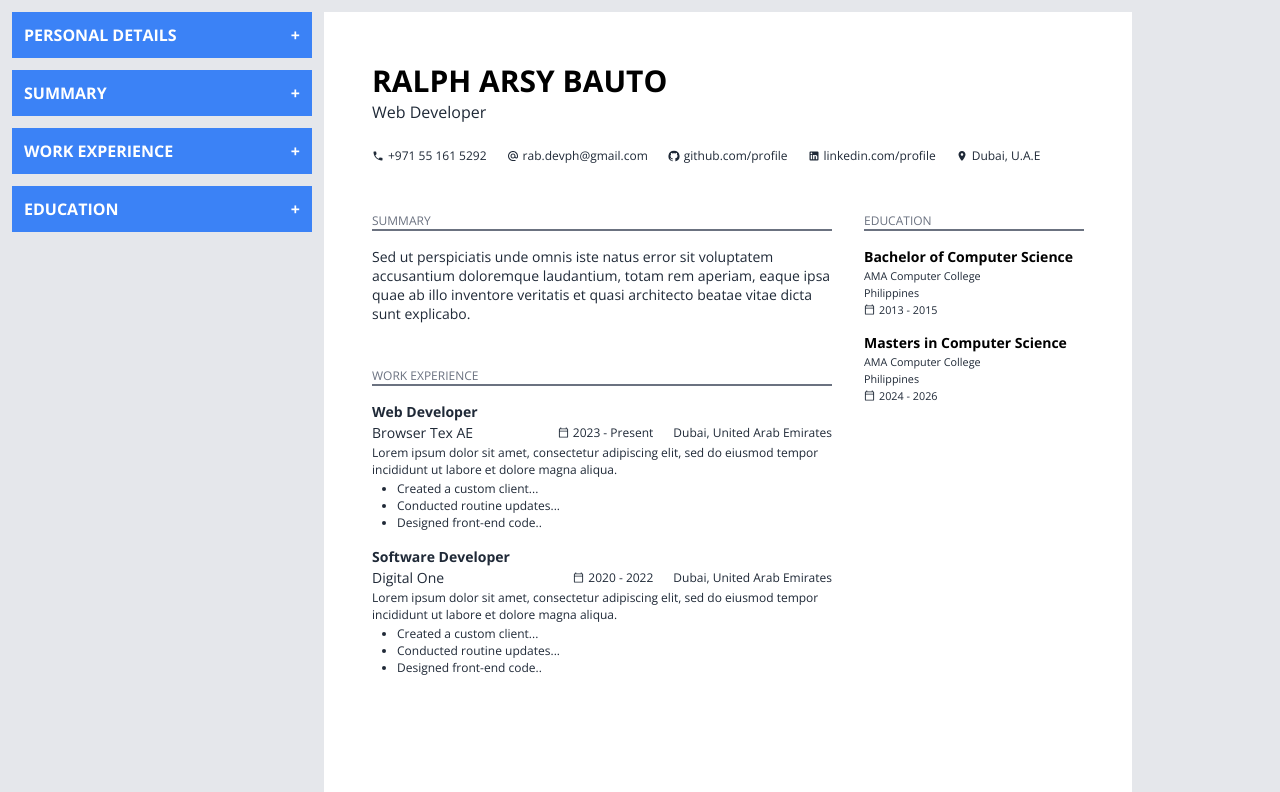
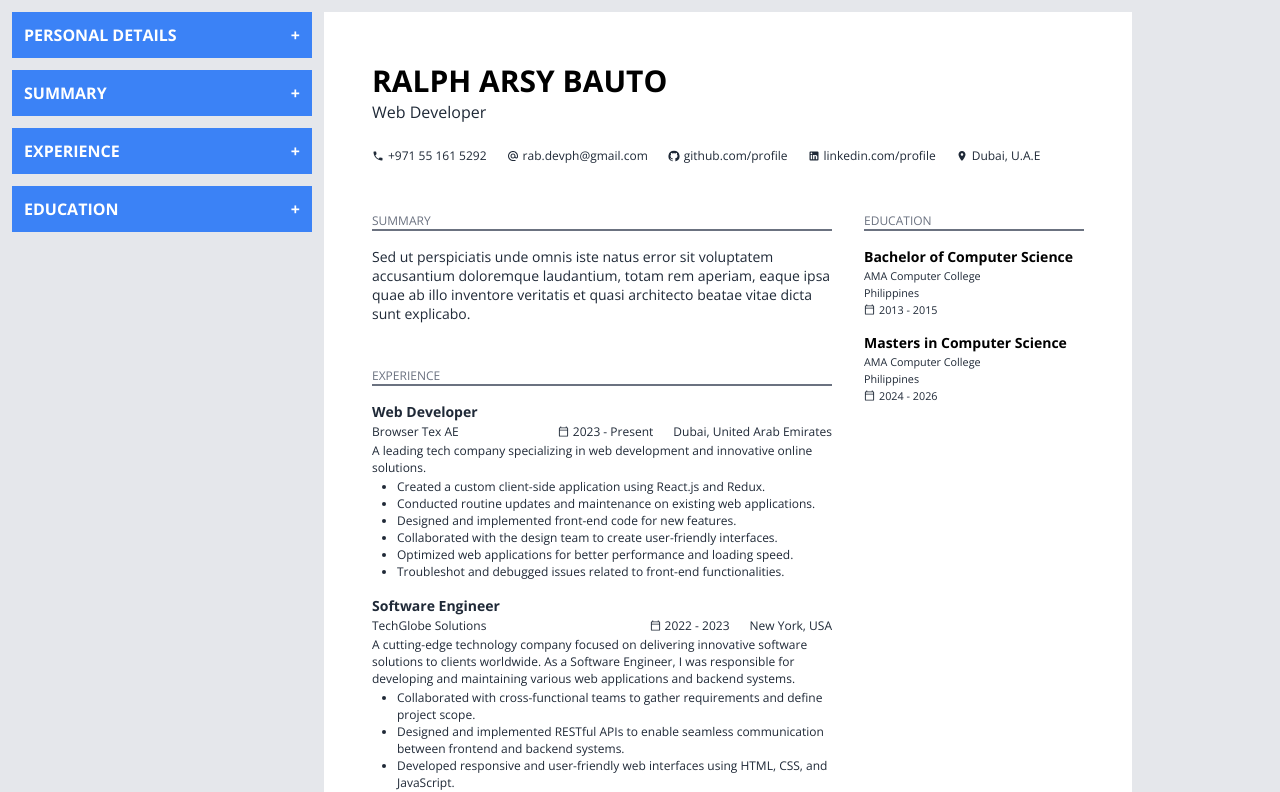
Before and after one commit to rabdevph/react-cv-builder, a React app: page / in a window 1280 px wide. Shown: the top 792 px of the page. Built offline with nearby package versions, Linux system fonts and the light colour scheme; the HTML template or start-up script is replaced by a standard one.

Commit message:
Modify exprience and education form and class names

```diff
--- a/src/App.jsx
+++ b/src/App.jsx
@@ -5,11 +5,11 @@ import { v4 as uuidv4 } from 'uuid';
 import { PersonalDetailsForm } from './sections/PersonalDetailsForm.jsx';
 import { SummaryForm } from './sections/SummaryForm.jsx';
 import { EducationForm } from './sections/EducationForm.jsx';
-import { WorkExperienceForm } from './sections/WorkExperienceForm.jsx';
+import { ExperienceForm } from './sections/ExperienceForm.jsx';
 import { PersonalDetails } from './sections/PersonalDetails.jsx';
 import { Summary } from './sections/Summary.jsx';
 import { Education } from './sections/Education.jsx';
-import { WorkExperience } from './sections/WorkExperience.jsx';
+import { Experience } from './sections/Experience.jsx';
 
 import './App.css';
 
@@ -60,30 +60,68 @@ function App() {
         details: {
           title: 'Web Developer',
           company: 'Browser Tex AE',
-          description:
-            'Lorem ipsum dolor sit amet, consectetur adipiscing elit, sed do eiusmod tempor incididunt ut labore et dolore magna aliqua.',
+          description: 'A leading tech company specializing in web development and innovative online solutions.',
           location: 'Dubai, United Arab Emirates',
           'start-year': '2023',
           'end-year': 'Present',
-          tasks: ['Created a custom client...', 'Conducted routine updates...', 'Designed front-end code..'],
+          tasks: [
+            'Created a custom client-side application using React.js and Redux.',
+            'Conducted routine updates and maintenance on existing web applications.',
+            'Designed and implemented front-end code for new features.',
+            'Collaborated with the design team to create user-friendly interfaces.',
+            'Optimized web applications for better performance and loading speed.',
+            'Troubleshot and debugged issues related to front-end functionalities.',
+          ],
         },
       },
       {
         id: uuidv4(),
         isVisible: true,
         details: {
-          title: 'Software Developer',
-          company: 'Digital One',
+          title: 'Software Engineer',
+          company: 'TechGlobe Solutions',
           description:
-            'Lorem ipsum dolor sit amet, consectetur adipiscing elit, sed do eiusmod tempor incididunt ut labore et dolore magna aliqua.',
-          location: 'Dubai, United Arab Emirates',
-          'start-year': '2020',
-          'end-year': '2022',
-          tasks: ['Created a custom client...', 'Conducted routine updates...', 'Designed front-end code..'],
+            'A cutting-edge technology company focused on delivering innovative software solutions to clients worldwide. As a Software Engineer, I was responsible for developing and maintaining various web applications and backend systems.',
+          location: 'New York, USA',
+          'start-year': '2022',
+          'end-year': '2023',
+          tasks: [
+            'Collaborated with cross-functional teams to gather requirements and define project scope.',
+            'Designed and implemented RESTful APIs to enable seamless communication between frontend and backend systems.',
+            'Developed responsive and user-friendly web interfaces using HTML, CSS, and JavaScript.',
+            'Integrated third-party APIs to add new functionalities and features to existing applications.',
+            'Performed code reviews and provided constructive feedback to team members.',
+            'Conducted unit testing and bug fixing to ensure high-quality code delivery.',
+          ],
         },
       },
     ],
-    project: [],
+    project: [
+      {
+        project: 'E-commerce Website',
+        description:
+          'A fully functional e-commerce website that allows users to browse products, add items to their cart, and complete the checkout process.',
+        features: [
+          'User authentication and registration.',
+          'Product catalog with search and filtering options.',
+          'Shopping cart and order management.',
+          'Secure payment processing using Stripe API.',
+          'Admin dashboard to manage products and orders.',
+        ],
+      },
+      {
+        project: 'Task Manager App',
+        description:
+          'A task management application that helps users organize and track their daily tasks and activities.',
+        features: [
+          'User login and registration.',
+          'Create, edit, and delete tasks with due dates and priorities.',
+          'Organize tasks into different categories or projects.',
+          'Set reminders and notifications for upcoming deadlines.',
+          'Collaborate with team members by sharing tasks and updates.',
+        ],
+      },
+    ],
   });
 
   const updateData = (property, data) => {
@@ -102,7 +140,7 @@ function App() {
       <div className="cv-forms">
         <PersonalDetailsForm updateData={updateData} />
         <SummaryForm data={data} updateData={updateData} />
-        <WorkExperienceForm data={data} updateData={updateData} />
+        <ExperienceForm data={data} updateData={updateData} />
         <EducationForm data={data} updateData={updateData} />
       </div>
       <div className="cv-wrapper">
@@ -111,7 +149,7 @@ function App() {
           <div className="general-info-wrapper">
             <div className="left-panel">
               <Summary data={data} />
-              <WorkExperience data={data} />
+              <Experience data={data} />
             </div>
             <div className="right-panel">
               <Education data={data} />
--- a/src/sections/EducationForm.jsx
+++ b/src/sections/EducationForm.jsx
@@ -22,6 +22,7 @@ export const EducationForm = ({ data, updateData }) => {
     },
   };
   const [collapsed, setCollapsed] = useState(false);
+  const [isFormVisible, setIsFormVisible] = useState(false);
   const [formValues, setFormValues] = useState(defaultFormValues);
 
   const isNotEmptyArray = (obj) => {
@@ -30,6 +31,11 @@ export const EducationForm = ({ data, updateData }) => {
 
   const toggleCollapse = () => {
     setCollapsed((prevState) => !prevState);
+    setIsFormVisible(false);
+  };
+
+  const toggleFormVisiblity = () => {
+    setIsFormVisible((prevState) => !prevState);
   };
 
   const handleInputChange = (e) => {
@@ -50,9 +56,10 @@ export const EducationForm = ({ data, updateData }) => {
     education ? updateData('education', [...education, formValues]) : updateData('education', [formValues]);
     setFormValues(defaultFormValues);
     e.target.reset();
+    setIsFormVisible((prevState) => !prevState);
   };
 
-  const toggleVisibility = (id) => {
+  const toggleEducationVisibility = (id) => {
     if (isNotEmptyArray(education)) {
       const updatedEducation = education.map((eduData) => {
         if (eduData.id === id) {
@@ -73,28 +80,48 @@ export const EducationForm = ({ data, updateData }) => {
 
   return (
     <div className="form-wrapper">
-      <button className={`form-collapse-btn ${collapsed ? 'collapsed' : ''}`} onClick={toggleCollapse}>
+      <button className={`collapse-btn ${collapsed ? 'collapsed' : ''}`} onClick={toggleCollapse}>
         EDUCATION
       </button>
-      <div className={`form-collapse-wrapper ${collapsed ? 'collapsed' : ''}`}>
-        <form className="form" onSubmit={handleFormSubmit}>
+      <div className={`collapse-wrapper ${collapsed ? 'collapsed' : ''}`}>
+        {!isFormVisible && (
+          <div className="new-button-wrapper">
+            <button className="new-button | control-button" id="new-button" onClick={toggleFormVisiblity}>
+              NEW
+            </button>
+          </div>
+        )}
+
+        {isFormVisible && (
+          <form className="education | form" onSubmit={handleFormSubmit}>
             <Input id="degree" label="degree" handleInputChange={handleInputChange} />
             <Input id="school" label="school" handleInputChange={handleInputChange} />
             <Input id="country" label="Country" handleInputChange={handleInputChange} />
             <Input id="start-year" label="start year" handleInputChange={handleInputChange} />
             <Input id="end-year" label="end year" handleInputChange={handleInputChange} />
-          <input type="submit" className="add-button" id="add-btn" value="ADD" />
+
+            <div className="controls-wrapper">
+              <input
+                type="button"
+                className="close-button | control-button"
+                id="close-button"
+                value="CLOSE"
+                onClick={toggleFormVisiblity}
+              />
+              <input type="submit" className="add-button | control-button" id="add-btn" value="ADD" />
+            </div>
           </form>
+        )}
         {isNotEmptyArray(education) && (
           <div className="education-list">
             {education.map((eduData) => {
               const { id, isVisible, details } = eduData;
               const { degree } = details;
               return (
-                <div className="education-list-degree" key={id}>
+                <div className="education-list-item" key={id}>
                   <p className="degree">{degree}</p>
-                  <div className="education-list-controls">
-                    <button type="button" className="visibility-button" onClick={() => toggleVisibility(id)}>
+                  <div className="controls-wrapper">
+                    <button type="button" className="visibility-button" onClick={() => toggleEducationVisibility(id)}>
                       {isVisible && (
                         <VisibilityOffIcon
                           sx={{
--- a/src/sections/WorkExperience.jsx
+++ b/src/sections/Experience.jsx
@@ -1,6 +1,6 @@
 import CalendarTodayOutlinedIcon from '@mui/icons-material/CalendarTodayOutlined';
 
-export const WorkExperience = ({ data }) => {
+export const Experience = ({ data }) => {
   const { experience } = data;
 
   const isNotEmptyArray = (obj) => {
@@ -11,14 +11,14 @@ export const WorkExperience = ({ data }) => {
     <>
       {!isNotEmptyArray(experience) && (
         <div className="section-placeholder">
-          <p>WORK EXPERIENCE</p>
+          <p>EXPERIENCE</p>
         </div>
       )}
 
       {isNotEmptyArray(experience) && (
-        <div className="work-experience section-wrapper">
+        <div className="experience section-wrapper">
           <div className="section-heading">
-            <p>WORK EXPERIENCE</p>
+            <p>EXPERIENCE</p>
             <div className="section-hr"></div>
           </div>
           <div className="section-content">
@@ -36,19 +36,19 @@ export const WorkExperience = ({ data }) => {
               return (
                 isVisible && (
                   <div className="section-content-item" key={id}>
-                    <p className="work-experience-title">{title}</p>
-                    <div className="work-experience-details">
-                      <p className="work-experience-company">{company}</p>
-                      <div className="work-experience-year">
+                    <p className="experience-title">{title}</p>
+                    <div className="experience-details">
+                      <p className="experience-company">{company}</p>
+                      <div className="experience-year">
                         <CalendarTodayOutlinedIcon sx={{ fontSize: 11, color: '#1f2937' }} />
                         <p>
                           {startYear} - {endYear}
                         </p>
                       </div>
-                      <p className="work-experience-location">{location}</p>
+                      <p className="experience-location">{location}</p>
                     </div>
-                    <p className="work-experience-description">{description}</p>
-                    <ul className="work-experience-tasks">
+                    <p className="experience-description">{description}</p>
+                    <ul className="experience-tasks">
                       {tasks.map((task, index) => {
                         return <li key={index}>{task}</li>;
                       })}
--- a/src/sections/WorkExperienceForm.jsx
+++ b/src/sections/ExperienceForm.jsx
@@ -9,7 +9,7 @@ import VisibilityIcon from '@mui/icons-material/Visibility';
 import VisibilityOffIcon from '@mui/icons-material/VisibilityOff';
 import DeleteOutlineIcon from '@mui/icons-material/DeleteOutline';
 
-export const WorkExperienceForm = ({ data, updateData }) => {
+export const ExperienceForm = ({ data, updateData }) => {
   const { experience } = data;
   const defaultFormValues = {
     id: uuidv4(),
@@ -25,6 +25,7 @@ export const WorkExperienceForm = ({ data, updateData }) => {
     },
   };
   const [collapsed, setCollapsed] = useState(false);
+  const [isFormVisible, setIsFormVisible] = useState(false);
   const [formValues, setFormValues] = useState(defaultFormValues);
 
   const isNotEmptyArray = (obj) => {
@@ -33,6 +34,11 @@ export const WorkExperienceForm = ({ data, updateData }) => {
 
   const toggleCollapse = () => {
     setCollapsed((prevState) => !prevState);
+    setIsFormVisible(false);
+  };
+
+  const toggleFormVisiblity = () => {
+    setIsFormVisible((prevState) => !prevState);
   };
 
   const handleInputChange = (e) => {
@@ -68,23 +74,24 @@ export const WorkExperienceForm = ({ data, updateData }) => {
       : updateData('experience', [formValues]);
     setFormValues(defaultFormValues);
     e.target.reset();
+    setIsFormVisible((prevState) => !prevState);
   };
 
-  const toggleVisibility = (id) => {
+  const toggleExpVisibility = (id) => {
     if (isNotEmptyArray(experience)) {
-      const updatedExperience = experience.map((workExpData) => {
-        if (workExpData.id === id) {
-          return { ...workExpData, isVisible: !workExpData.isVisible };
+      const updatedExperience = experience.map((expData) => {
+        if (expData.id === id) {
+          return { ...expData, isVisible: !expData.isVisible };
         }
-        return workExpData;
+        return expData;
       });
       updateData('experience', updatedExperience);
     }
   };
 
-  const deleteWorkExperience = (id) => {
+  const deleteExperience = (id) => {
     if (isNotEmptyArray(experience)) {
-      const updatedExperience = experience.filter((workExpData) => workExpData.id !== id);
+      const updatedExperience = experience.filter((expData) => expData.id !== id);
       updateData('experience', updatedExperience);
     }
   };
@@ -92,11 +99,20 @@ export const WorkExperienceForm = ({ data, updateData }) => {
   return (
     <div>
       <div className="form-wrapper">
-        <button className={`form-collapse-btn ${collapsed ? 'collapsed' : ''}`} onClick={toggleCollapse}>
-          WORK EXPERIENCE
+        <button className={`collapse-btn ${collapsed ? 'collapsed' : ''}`} onClick={toggleCollapse}>
+          EXPERIENCE
         </button>
-        <div className={`form-collapse-wrapper ${collapsed ? 'collapsed' : ''}`}>
-          <form className="form" onSubmit={handleFormSubmit}>
+        <div className={`collapse-wrapper ${collapsed ? 'collapsed' : ''}`}>
+          {!isFormVisible && (
+            <div className="new-button-wrapper">
+              <button className="new-button | control-button" id="new-button" onClick={toggleFormVisiblity}>
+                NEW
+              </button>
+            </div>
+          )}
+
+          {isFormVisible && (
+            <form className="experience | form" onSubmit={handleFormSubmit}>
               <Input id="title" label="position" handleInputChange={handleInputChange} />
               <Input id="company" label="company" handleInputChange={handleInputChange} />
               <Input id="description" label="description" handleInputChange={handleInputChange} />
@@ -108,19 +124,30 @@ export const WorkExperienceForm = ({ data, updateData }) => {
                 label="Tasks/Accomplishments&#10;* press Enter key between entries"
                 handleInputChange={handleInputChange}
               />
-            <input type="submit" className="add-button" id="add-btn" value="ADD" />
+
+              <div className="controls-wrapper">
+                <input
+                  type="button"
+                  className="close-button | control-button"
+                  id="close-button"
+                  value="CLOSE"
+                  onClick={toggleFormVisiblity}
+                />
+                <input type="submit" className="add-button | control-button" id="add-btn" value="ADD" />
+              </div>
             </form>
+          )}
+
           {isNotEmptyArray(experience) && (
-            <div className="work-experience-list">
-              {experience.map((workExpData) => {
-                const { id, isVisible, details } = workExpData;
+            <div className="experience-list">
+              {experience.map((expData) => {
+                const { id, isVisible, details } = expData;
                 const { title } = details;
                 return (
-                  <div className="work-experience-list-position" key={id}>
+                  <div className="experience-list-item" key={id}>
                     <p className="position">{title}</p>
-                    <div className="work-experience-list-controls">
-                      {' '}
-                      <button type="button" className="visibility-button" onClick={() => toggleVisibility(id)}>
+                    <div className="controls-wrapper">
+                      <button type="button" className="visibility-button" onClick={() => toggleExpVisibility(id)}>
                         {isVisible && (
                           <VisibilityOffIcon
                             sx={{
@@ -143,7 +170,7 @@ export const WorkExperienceForm = ({ data, updateData }) => {
                           />
                         )}
                       </button>
-                      <button type="button" className="delete-button" onClick={() => deleteWorkExperience(id)}>
+                      <button type="button" className="delete-button" onClick={() => deleteExperience(id)}>
                         <DeleteOutlineIcon
                           sx={{
                             fontSize: 14,
--- a/src/sections/PersonalDetailsForm.jsx
+++ b/src/sections/PersonalDetailsForm.jsx
@@ -40,11 +40,11 @@ export const PersonalDetailsForm = ({ updateData }) => {
 
   return (
     <div className="form-wrapper">
-      <button className={`form-collapse-btn ${collapsed ? 'collapsed' : ''}`} onClick={toggleCollapse}>
+      <button className={`collapse-btn ${collapsed ? 'collapsed' : ''}`} onClick={toggleCollapse}>
         PERSONAL DETAILS
       </button>
-      <div className={`form-collapse-wrapper ${collapsed ? 'collapsed' : ''}`}>
-        <form className="form" onSubmit={handleFormSubmit}>
+      <div className={`collapse-wrapper ${collapsed ? 'collapsed' : ''}`}>
+        <form className="personal | form" onSubmit={handleFormSubmit}>
           <Input id="name" label="name" handleInputChange={handleInputChange} />
           <Input id="profession" label="profession" handleInputChange={handleInputChange} />
           <Input id="phone" label="phone number" handleInputChange={handleInputChange} />
@@ -52,7 +52,7 @@ export const PersonalDetailsForm = ({ updateData }) => {
           <Input id="github" label="github profile" handleInputChange={handleInputChange} />
           <Input id="linkedin" label="linkedin profile" handleInputChange={handleInputChange} />
           <Input id="address" label="address" handleInputChange={handleInputChange} />
-          <input type="submit" className="update-button" id="update-btn" value="UPDATE" />
+          <input type="submit" className="update-button | control-button" id="update-btn" value="UPDATE" />
         </form>
       </div>
     </div>
--- a/src/sections/SummaryForm.jsx
+++ b/src/sections/SummaryForm.jsx
@@ -47,13 +47,14 @@ export const SummaryForm = ({ data, updateData }) => {
 
   return (
     <div className="form-wrapper">
-      <button className={`form-collapse-btn ${collapsed ? 'collapsed' : ''}`} onClick={toggleCollapse}>
+      <button className={`collapse-btn ${collapsed ? 'collapsed' : ''}`} onClick={toggleCollapse}>
         SUMMARY
       </button>
-      <div className={`form-collapse-wrapper ${collapsed ? 'collapsed' : ''}`}>
-        <form className="form" onSubmit={handleFormSubmit}>
-          <TextArea id="content" label="Summary" handleInputChange={handleInputChange} />
-          <div className="controls">
+      <div className={`collapse-wrapper ${collapsed ? 'collapsed' : ''}`}>
+        <form className="summary | form" onSubmit={handleFormSubmit}>
+          <TextArea id="content" label="summary" handleInputChange={handleInputChange} />
+
+          <div className="controls-wrapper">
             {!isEmptyObject(summary) && (
               <button type="button" className="visibility-button" onClick={toggleSummaryVisibility}>
                 {isVisible && (
@@ -80,7 +81,7 @@ export const SummaryForm = ({ data, updateData }) => {
               </button>
             )}
 
-            <input type="submit" className="update-button" id="update-btn" value="UPDATE" />
+            <input type="submit" className="update-button | control-button" id="update-btn" value="UPDATE" />
           </div>
         </form>
       </div>
--- a/src/styles/cv.css
+++ b/src/styles/cv.css
@@ -89,33 +89,33 @@
 }
 
 /* EXPERIENCE */
-.work-experience-title {
+.experience-title {
   font-family: 'Open Sans Bold';
+  /* font-size: 1rem; */
 }
 
-.work-experience-details {
+.experience-details {
   display: flex;
   align-items: center;
   font-size: 0.75rem;
   gap: 1.25rem;
 }
 
-.work-experience-company {
+.experience-company {
   flex: 1;
-  font-size: 0.875rem;
 }
 
-.work-experience-year {
+.experience-year {
   display: flex;
   align-items: center;
   gap: 4px;
 }
 
-.work-experience-description {
+.experience-description {
   font-size: 0.75rem;
 }
 
-.work-experience-tasks {
+.experience-tasks {
   font-size: 0.75rem;
   padding-left: 25px;
 }
--- a/src/styles/forms.css
+++ b/src/styles/forms.css
@@ -3,36 +3,7 @@
   background-color: #ffffff;
 }
 
-.form {
-  display: flex;
-  flex-direction: column;
-  gap: 8px;
-}
-
-.form-collapse-wrapper {
-  display: flex;
-  flex-direction: column;
-  gap: 8px;
-  width: 300px;
-  max-width: 480px;
-  max-height: 0;
-  overflow: hidden;
-  transition: max-height 0.2s ease-out;
-  visibility: hidden;
-}
-
-.form-collapse-wrapper.collapsed {
-  max-height: 1000px;
-  padding: 12px;
-  visibility: visible;
-}
-
-.form.collapsed {
-  max-height: 500px;
-  padding: 12px;
-}
-
-.form-collapse-btn {
+.collapse-btn {
   background-color: #3b82f6;
   border: none;
   color: #ffffff;
@@ -44,31 +15,96 @@
   width: 100%;
 }
 
-.form-collapse-btn::after {
+.collapse-btn::after {
   content: '\002B';
   color: #ffffff;
   float: right;
   font-weight: bold;
 }
 
-.form-collapse-btn:hover {
+.collapse-btn:hover {
   background-color: #2563eb;
 }
 
-.form-collapse-btn.collapsed::after {
+.collapse-btn.collapsed::after {
   content: '\2212';
 }
 
-.form-label {
-  display: block;
-  font-family: 'Open Sans Semi-Bold';
-  font-size: 0.675rem;
-  padding-bottom: 4px;
+.collapse-wrapper {
+  display: flex;
+  flex-direction: column;
+  gap: 8px;
+  width: 300px;
+  max-width: 480px;
+  max-height: 0;
+  overflow: hidden;
 }
 
+.collapse-wrapper.collapsed {
+  max-height: 1000px;
+  padding: 12px;
+}
+
+.form {
+  display: flex;
+  flex-direction: column;
+  border: 1px solid #bfdbfe;
+  gap: 8px;
+  padding: 12px;
+}
+
+.new-button-wrapper {
+  display: flex;
+  justify-content: center;
+  border: 1px solid #bfdbfe;
+  padding: 24px;
+}
+
+.control-button {
+  background-color: #3b82f6;
+  border: none;
+  color: #ffffff;
+  cursor: pointer;
+  font-size: 0.675rem;
+  font-weight: bold;
+  outline: none;
+  width: max-content;
+  padding: 8px;
+}
+
+.update-button {
+  margin-left: auto;
+}
+
+.update-button:hover {
+  background-color: #2563eb;
+}
+
+.update-button:active {
+  background-color: #3b82f6;
+}
+
+.visibility-button {
+  background-color: transparent;
+  cursor: pointer;
+  display: flex;
+  align-items: center;
+  border: none;
+}
+
+.delete-button {
+  background-color: transparent;
+  cursor: pointer;
+  display: flex;
+  align-items: center;
+  border: none;
+  outline: none;
+}
+
+/* COMPONENT - INPUT & TEXTAREA */
 .form-input {
   background-color: #f3f4f6;
-  border: 2px solid #ffffff;
+  border: 2px solid #f3f4f6;
   font-family: inherit;
   font-size: 0.75rem;
   width: 100%;
@@ -86,49 +122,44 @@
   border: 2px solid #60a5fa;
 }
 
-.controls {
+/* SUMMARY */
+.summary > .controls-wrapper {
   display: flex;
-  align-items: center;
+  justify-content: space-between;
+}
+
+/* EXPERIENCE */
+.experience > .controls-wrapper {
+  display: flex;
+  justify-content: space-between;
+}
+
+.experience-list {
+  display: flex;
+  flex-direction: column;
+  gap: 4px;
+  padding-top: 12px;
+}
+
+.experience-list-item {
+  display: flex;
   width: 100%;
 }
 
-.visibility-button {
-  background-color: transparent;
-  cursor: pointer;
-  display: flex;
-  align-items: center;
-  border: none;
+.experience-list-item > .position {
+  font-size: 0.75rem;
 }
 
-.update-button,
-.add-button {
-  background-color: #3b82f6;
-  border: none;
-  color: #ffffff;
-  cursor: pointer;
-  font-size: 0.675rem;
-  font-weight: bold;
+.experience-list-item > .controls-wrapper {
+  display: flex;
+  gap: 4px;
   margin-left: auto;
-  outline: none;
-  width: max-content;
-  padding: 8px;
 }
 
-.update-button:hover {
-  background-color: #2563eb;
-}
-
-.update-button:active {
-  background-color: #3b82f6;
-}
-
-.delete-button {
-  background-color: transparent;
-  cursor: pointer;
+/* EDUCATION */
+.education > .controls-wrapper {
   display: flex;
-  align-items: center;
-  border: none;
-  outline: none;
+  justify-content: space-between;
 }
 
 .education-list {
@@ -138,39 +169,17 @@
   padding-top: 12px;
 }
 
-.education-list-degree {
+.education-list-item {
   display: flex;
   width: 100%;
 }
 
-.education-list-degree .degree {
+.education-list-item > .degree {
   font-size: 0.75rem;
 }
 
-.education-list-controls {
+.education-list-item > .controls-wrapper {
   display: flex;
   gap: 4px;
   margin-left: auto;
 }
-
-.work-experience-list {
-  display: flex;
-  flex-direction: column;
-  gap: 4px;
-  padding-top: 12px;
-}
-
-.work-experience-list-position {
-  display: flex;
-  width: 100%;
-}
-
-.work-experience-list-position .position {
-  font-size: 0.75rem;
-}
-
-.work-experience-list-controls {
-  display: flex;
-  gap: 4px;
-  margin-left: auto;
-}
```
Lines whose indentation alone changed are shown as unchanged.
